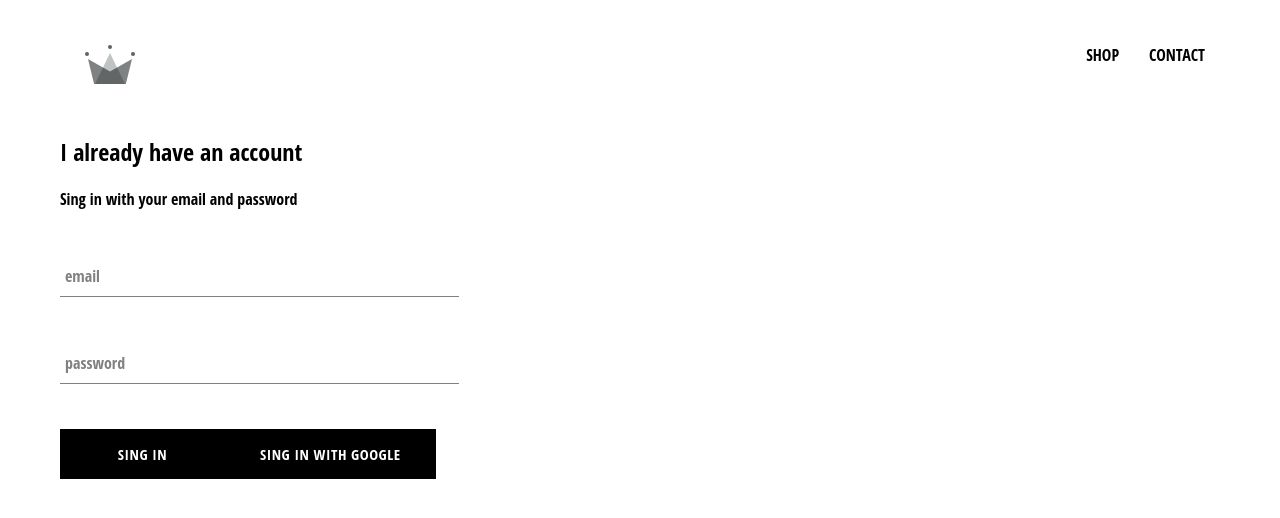
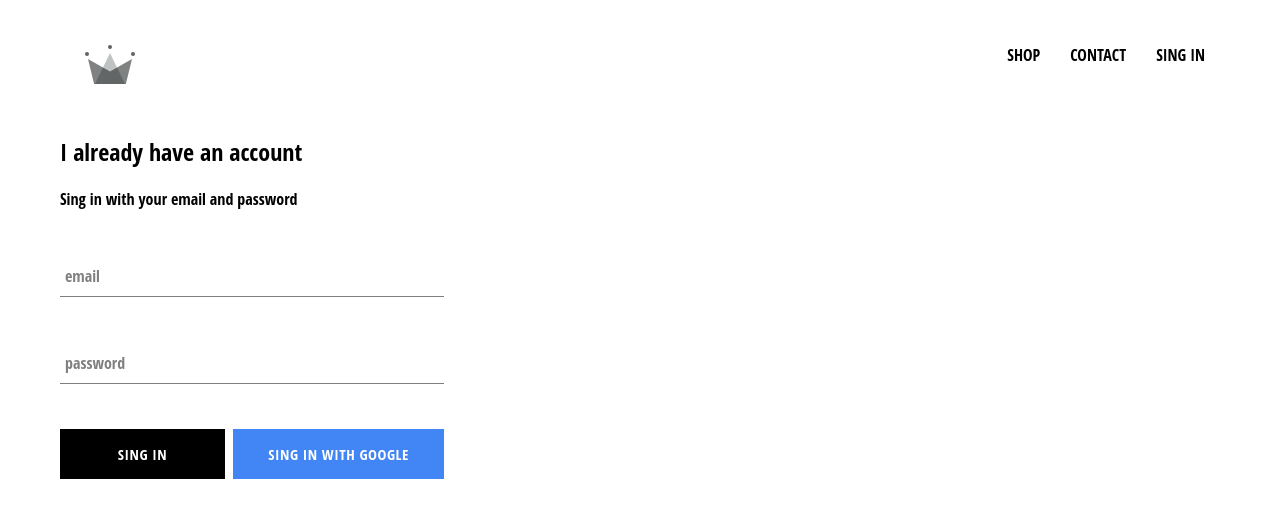
Before and after one commit to AbdushukurRasulov/ecommerce-clothing-react, a React (Create React App) app: page /singin in a window 1280 px wide. Shown: the top 518 px of the page. Built offline with nearby package versions, Linux system fonts and the light colour scheme; no server answers.

Commit message:
integrated firebase into application, created sing in page with sing in component and sing in with google

```diff
--- a/src/App.css
+++ b/src/App.css
@@ -1,6 +1,10 @@
 body {
   font-family: 'Open Sans Condensed';
   padding: 20px 60px;
+}
+
+* {
+  box-sizing: border-box;
 }
 
 a {
--- a/src/App.js
+++ b/src/App.js
@@ -6,11 +6,33 @@
 import Shop from './pages/shop/shop';
 import { Account } from './pages/account/account';
 import SingIn from './components/sing-in/sing-in';
+import { auth } from './components/firebase/firebase.utils';
 
-function App() {
+class App extends React.Component {
+  constructor() {
+    super();
+
+    this.state = {
+      currentUser: null
+    }
+  }
+
+  unsubscribeFromAuth = null;
+
+  componentDidMount() {
+    this.unsubscribeFromAuth = auth.onAuthStateChanged(user => {
+      this.setState({currentUser: user})
+    })
+  }
+
+  componentWillUnmount() {
+    this.unsubscribeFromAuth();
+  }
+
+  render() {
     return (
       <div>
-      <Header />
+        <Header currentUser={this.state.currentUser} />
         <Switch>
           <Route exact path="/" component={Homepage} />
           <Route path="/shop" component={Shop} />
@@ -20,5 +42,6 @@
       </div>
     );
   }
+}
 
 export default App;
--- a/src/components/custom-button/custom-button.jsx
+++ b/src/components/custom-button/custom-button.jsx
@@ -2,8 +2,8 @@
 
 import './custom-button.styles.scss'
 
-export const CustomButton = ({ children, ...otherProps }) => (
-    <button className="custom-button" {...otherProps}>
+export const CustomButton = ({ children, isGoogleSingIn, ...otherProps }) => (
+    <button className={`${isGoogleSingIn ? 'google-sing-in' : ''} custom-button`} {...otherProps}>
         {children}
     </button>
 )
--- a/src/components/custom-button/custom-button.styles.scss
+++ b/src/components/custom-button/custom-button.styles.scss
@@ -19,4 +19,14 @@
         color: black;
         border: 1px solid black;
     }
+
+    &.google-sing-in {
+        background-color: #4285f4;
+        color: white;
+
+        &:hover {
+            background-color: #357ae8;
+            border: none;
+        }
+    }
 }
--- a/src/components/header/header.jsx
+++ b/src/components/header/header.jsx
@@ -3,8 +3,9 @@
 import {ReactComponent as Logo} from '../assets/crown.svg'
 
 import './header.styles.scss'
+import { auth } from 'firebase';
 
-export const Header = () => (
+export const Header = ({currentUser}) => (
     <div className="header">
         <Link className="logo-container" to="/">
             <Logo />
@@ -16,6 +17,12 @@
             <Link className="option" to="/contact">
                 CONTACT
             </Link>
+            {
+                currentUser ?
+                    (<div  className="option" onClick={()=> auth.singOut()} >SING OUT</div>)
+                    :
+                   ( <Link className='option' to='/singin' >SING IN</Link>)
+            }
         </div>
     </div>
 )
--- a/src/components/header/header.styles.scss
+++ b/src/components/header/header.styles.scss
@@ -20,6 +20,7 @@
 
         .option {
             padding: 10px 15px;
+            cursor: pointer;
         }
     }
 }
--- a/src/components/sing-in/sing-in.jsx
+++ b/src/components/sing-in/sing-in.jsx
@@ -47,9 +47,10 @@
                         label="password"
                         value={this.state.password}
                         handleChange={this.handleChange} />
-
-                    <CustomButton type="submit">Sing In</CustomButton>
-                    <CustomButton onClick={singInWithGoogle} >Sing In with Google</CustomButton>
+                    <div className="buttons">
+                        <CustomButton type="submit">Sing In</CustomButton>
+                        <CustomButton onClick={singInWithGoogle} isGoogleSingIn >Sing In with Google</CustomButton>
+                    </div>
                 </form>
             </div>
         )
--- a/src/components/sing-in/sing-ing.stles.scss
+++ b/src/components/sing-in/sing-ing.stles.scss
@@ -6,4 +6,9 @@
     .title {
         margin: 10px 0;
     }
+
+    .buttons {
+        display: flex;
+        justify-content: space-between;
+    }
 }
```
Lines whose indentation alone changed are shown as unchanged.
